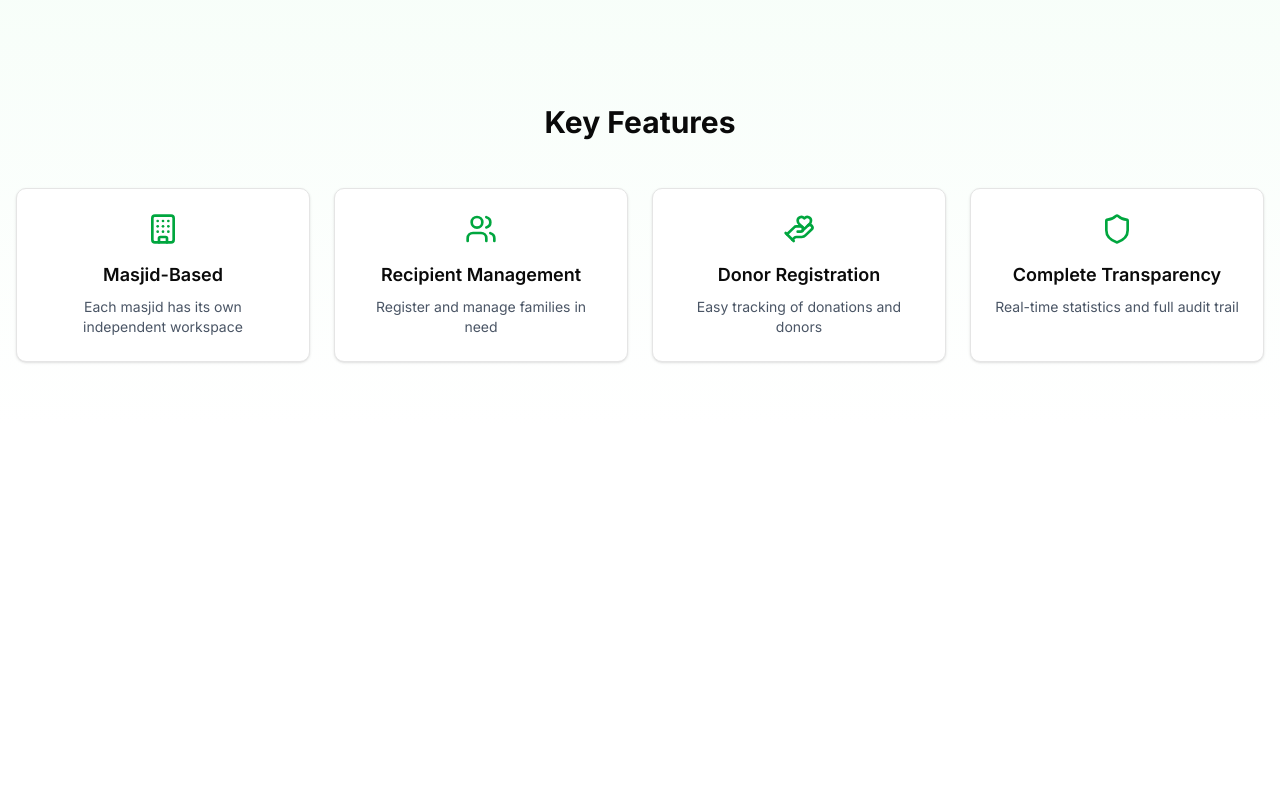
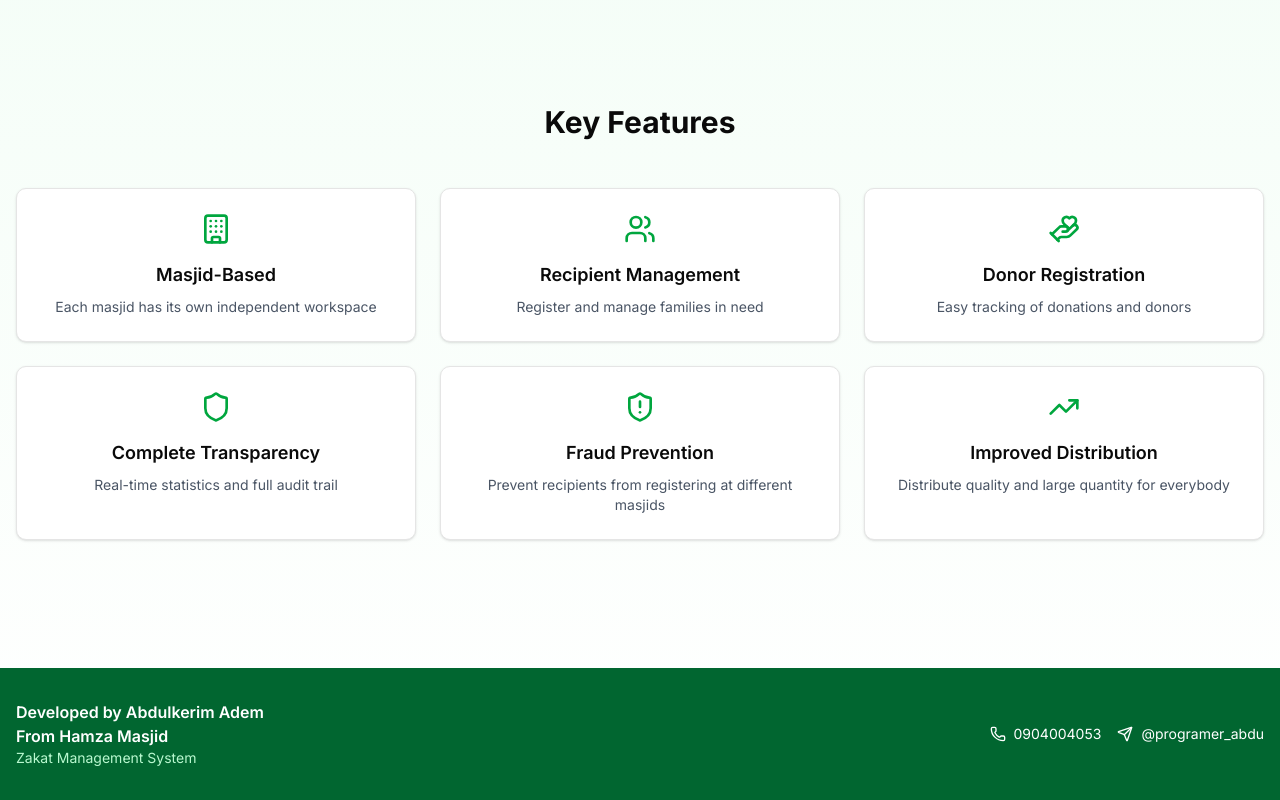
Before and after one commit to AbdulkerimA/zakat-alfitr, a Next.js app: page / in a window 1280 px wide. Shown: the part 400-1200 px from the top of the page. Before the commit the page ends 826 px from the top, so only its background shows below. Built offline with nearby package versions, Linux system fonts and the light colour scheme; no server answers.

Commit message:
chore: homepage updated

```diff
--- a/app/page.tsx
+++ b/app/page.tsx
@@ -1,6 +1,6 @@
 import Link from 'next/link';
 import { Button } from '@/components/ui/button';
-import { Building, Users, HandHeart, Shield } from 'lucide-react';
+import { Building, Users, HandHeart, Shield, ShieldAlert, TrendingUp, Phone, Send } from 'lucide-react';
 
 export default function HomePage() {
   return (
@@ -31,7 +31,7 @@ export default function HomePage() {
       {/* Features */}
       <section className="container mx-auto px-4 py-16">
         <h2 className="text-3xl font-bold text-center mb-12">Key Features</h2>
-        <div className="grid md:grid-cols-2 lg:grid-cols-4 gap-6">
+        <div className="grid md:grid-cols-2 lg:grid-cols-3 gap-6">
           <FeatureCard
             icon={<Building className="h-8 w-8 text-green-600" />}
             title="Masjid-Based"
@@ -52,8 +52,40 @@ export default function HomePage() {
             title="Complete Transparency"
             description="Real-time statistics and full audit trail"
           />
+          <FeatureCard
+            icon={<ShieldAlert className="h-8 w-8 text-green-600" />}
+            title="Fraud Prevention"
+            description="Prevent recipients from registering at different masjids"
+          />
+          <FeatureCard
+            icon={<TrendingUp className="h-8 w-8 text-green-600" />}
+            title="Improved Distribution"
+            description="Distribute quality and large quantity for everybody"
+          />
         </div>
       </section>
+
+      {/* Footer */}
+      <footer className="bg-green-800 text-white py-8 mt-16">
+        <div className="container mx-auto px-4">
+          <div className="flex flex-col md:flex-row justify-between items-center gap-4">
+            <div className="text-center md:text-left">
+              <p className="font-semibold">Developed by Abdulkerim Adem <br /> From Hamza Masjid</p>
+              <p className="text-sm text-green-200">Zakat Management System</p>
+            </div>
+            <div className="flex flex-col sm:flex-row gap-4 text-sm">
+              <a href="tel:0904004053" className="flex items-center gap-2 hover:text-green-200 transition-colors">
+                <Phone className="h-4 w-4" />
+                0904004053
+              </a>
+              <a href="https://t.me/programer_abdu" target="_blank" rel="noopener noreferrer" className="flex items-center gap-2 hover:text-green-200 transition-colors">
+                <Send className="h-4 w-4" />
+                @programer_abdu
+              </a>
+            </div>
+          </div>
+        </div>
+      </footer>
     </div>
   );
 }
```
